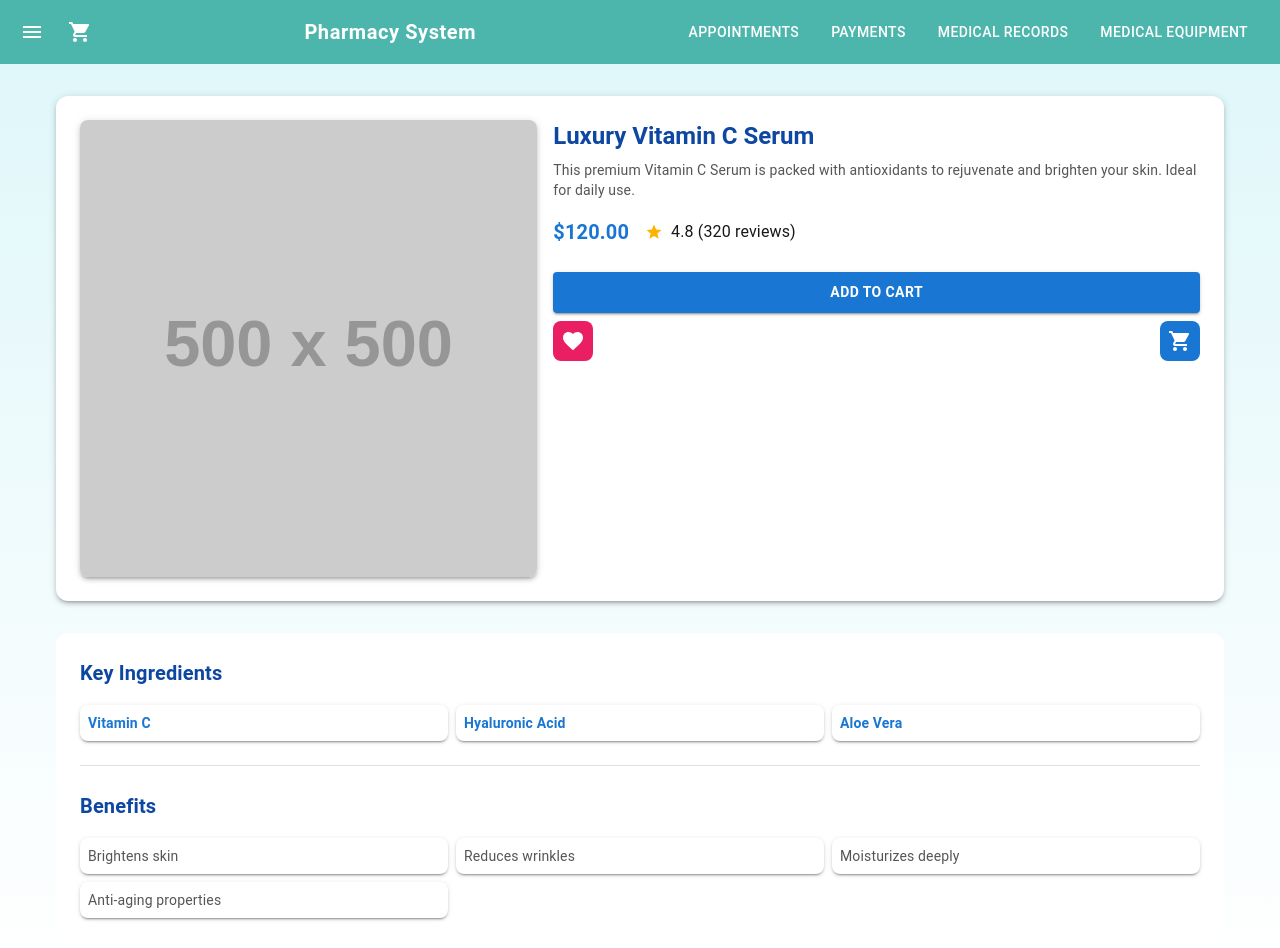
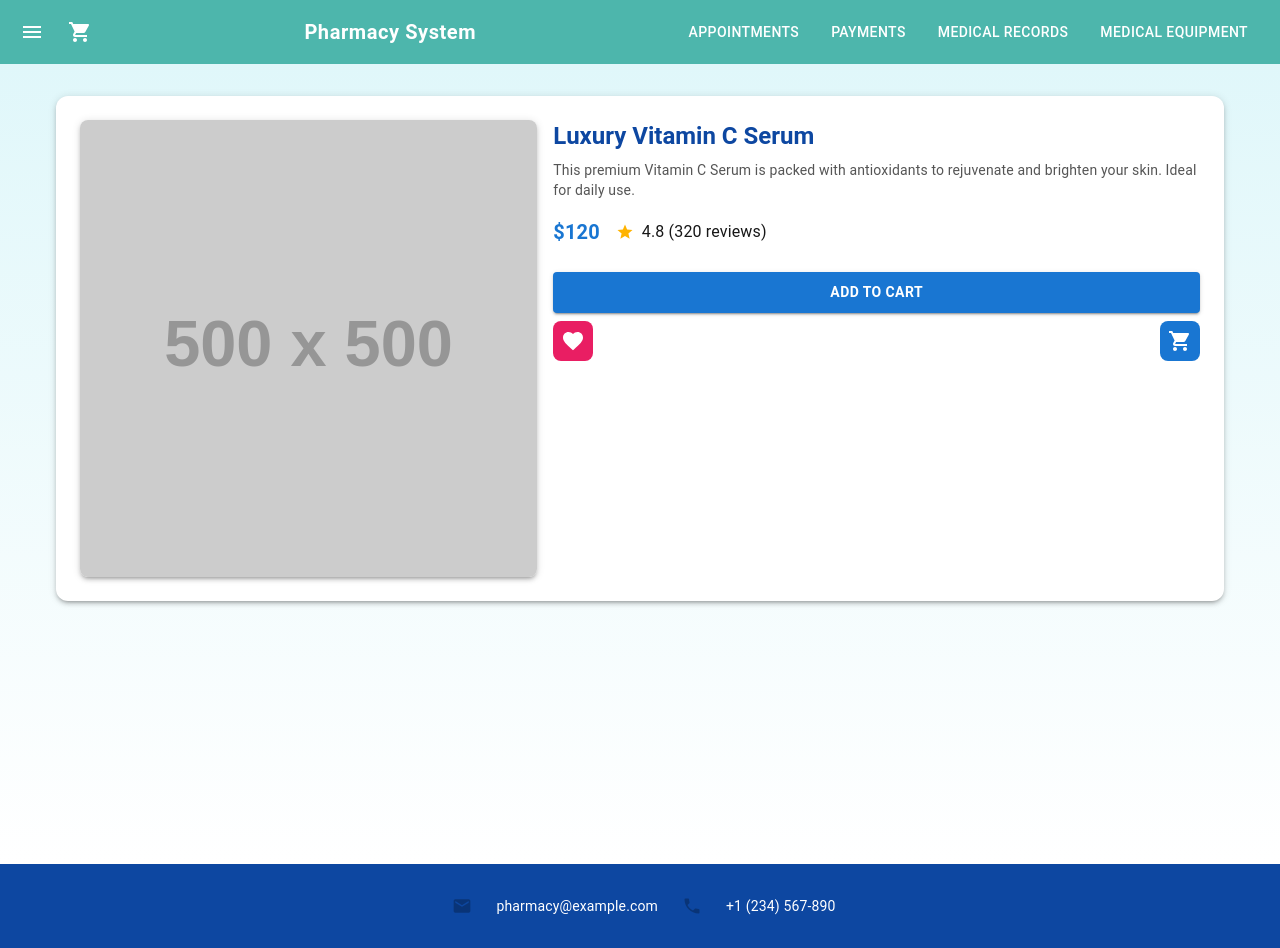
Before and after one commit to moshe4142/my-healthcare-system, a Next.js app: page /product/1 in a window 1280 px wide. Shown: the top 948 px of the page. Built offline with nearby package versions, Linux system fonts and the light colour scheme; sample sign-in values are in the browser's storage.

Commit message:
feat: implement products context and provider with initial product data

```diff
--- /dev/null
+++ b/context/productsContext.tsx
@@ -0,0 +1,122 @@
+import React, { createContext, useContext, useState, ReactNode } from "react";
+
+// הגדרת סוג למוצר
+export interface Product {
+  id: number;
+  name: string;
+  description: string;
+  imageUrl: string;
+  price: number;
+  reviews?: number;
+  reviewCount?: number;
+}
+
+// הגדרת סוג להקשר
+interface ProductsContextType {
+  products: Product[];
+}
+
+// יצירת context עם ערך ברירת מחדל ריק אך תקין טיפוסית
+const ProductsContext = createContext<ProductsContextType>({
+  products: [],
+});
+
+export const ProductsProvider = ({ children }: { children: ReactNode }) => {
+  const [products, setProducts] = useState<Product[]>([
+    {
+      id: 1,
+      name: "Aspirin",
+      description: "Effective for pain relief and reducing inflammation.",
+      imageUrl: "https://cdn.pixabay.com/photo/2015/05/08/20/54/drugs-758837_960_720.jpg",
+      price: 10.99,
+    },
+    {
+      id: 2,
+      name: "Cough Syrup",
+      description: "Soothes sore throat and relieves dry cough.",
+      imageUrl: "https://media.istockphoto.com/id/1366960245/photo/man-pouring-cough-syrup-into-spoon.jpg?s=2048x2048&w=is&k=20&c=VuoskcIRZ8kKt93y21f3piGB5ZheF_jvgSpoj377qCY=",
+      price: 8.49,
+    },
+    {
+      id: 3,
+      name: "Antibiotics",
+      description: "Prescription medication to fight bacterial infections.",
+      imageUrl: "https://media.istockphoto.com/id/1349441051/photo/overhead-view-of-senior-asian-woman-feeling-sick-taking-medicines-in-hand-with-a-glass-of.jpg?s=2048x2048&w=is&k=20&c=swet4f2ZyDBMyMvtOGLdWGDko8Zo-LNLYiQxwCTuVTw=",
+      price: 15.99,
+    },
+    {
+      id: 4,
+      name: "Vitamin C",
+      description: "Boosts immune system and fights colds.",
+      imageUrl: "https://cdn.pixabay.com/photo/2012/04/10/17/40/vitamins-26622_1280.png",
+      price: 5.99,
+    },
+    {
+      id: 5,
+      name: "Pain Relief Gel",
+      description: "Topical gel for muscle and joint pain.",
+      imageUrl: "https://cdn.pixabay.com/photo/2012/04/12/19/45/pill-30353_1280.png",
+      price: 9.49,
+    },
+    {
+      id: 6,
+      name: "Allergy Pills",
+      description: "Effective relief from seasonal allergies.",
+      imageUrl: "https://cdn.pixabay.com/photo/2013/07/13/11/44/capsule-158568_1280.png",
+      price: 7.89,
+    },
+    {
+      id: 7,
+      name: "Multivitamins",
+      description: "Daily support for overall health and wellness.",
+      imageUrl: "https://cdn.pixabay.com/photo/2025/04/25/11/25/multivitamin-9558634_1280.png",
+      price: 12.49,
+    },
+    {
+      id: 8,
+      name: "Eye Drops",
+      description: "Relieves dryness and irritation in eyes.",
+      imageUrl: "https://cdn.pixabay.com/photo/2021/07/12/20/39/dropper-6425049_1280.png",
+      price: 6.99,
+    },
+    {
+      id: 9,
+      name: "Viagra",
+      description: "Used to treat erectile dysfunction in men.",
+      imageUrl: "https://cdn.pixabay.com/photo/2020/05/01/18/59/medicine-5118692_1280.png",
+      price: 29.99,
+    },
+    {
+      id: 10,
+      name: "snoop dog",
+      description: "Used to treat erectile dysfunction in men.",
+      imageUrl: "https://variety.com/wp-content/uploads/2022/11/snoop.jpg?w=1000&h=562&crop=1",
+      price: 999,
+    },
+    {
+      id: 11,
+      name: "50 cent",
+      description: "Used to treat erectile dysfunction in men.",
+      imageUrl: "https://cdn-images.dzcdn.net/images/artist/58da3cca2d598e43c7a7823cf75277e5/1900x1900-000000-80-0-0.jpg",
+      price: 50,
+    },
+    {
+      id: 12,
+      name: "conor mcgregor",
+      description: "Used to treat erectile dysfunction in men.",
+      imageUrl: "https://images.daznservices.com/di/library/DAZN_News/13/5d/conor-mcgregor_1texrxkjfjww41w4lecwy25etn.jpg?t=-1094698001&w=800&quality=100",
+      price: 18,
+    },
+  ]);
+
+  return (
+    <ProductsContext.Provider value={{ products }}>
+      {children}
+    </ProductsContext.Provider>
+  );
+};
+
+// קריאה נוחה מתוך קומפוננטות
+export const useProducts = () => useContext(ProductsContext);
+
+export default ProductsContext;
--- a/context/shoppingCartContext.tsx
+++ b/context/shoppingCartContext.tsx
@@ -4,8 +4,11 @@ type CartItem = {
   id: string;
   name: string;
   price: number;
+  imageUrl: string;
   quantity: number;
+  description?: string; // 👈 אופציונלי (או תוריד את ? אם חובה)
 };
+
 
 type CartContextType = {
   cartItems: CartItem[];
--- a/pages/_app.tsx
+++ b/pages/_app.tsx
@@ -1,22 +1,42 @@
+// pages/_app.tsx
 import type { AppProps } from "next/app";
-import { ThemeProvider } from "../context/ThemeContext";
+import { useEffect, useState } from "react";
+import { useRouter } from "next/router";
 import { CartProvider } from "../context/shoppingCartContext";
-import "../styles/globals.css";
+import { ProductsProvider } from "@/context/productsContext";
 import AuthGuard from "../components/AuthGuard";
 import Layout from "../components/Layout";
+import Skeleton from "../components/LoadingSpinner"; // the spinner component
+import "../styles/globals.css";
 
 export default function MyApp({ Component, pageProps }: AppProps) {
+  const router = useRouter();
+  const [isRouteLoading, setIsRouteLoading] = useState(false);
+
+  useEffect(() => {
+    const handleStart = () => setIsRouteLoading(true);
+    const handleComplete = () => setIsRouteLoading(false);
+
+    router.events.on("routeChangeStart", handleStart);
+    router.events.on("routeChangeComplete", handleComplete);
+    router.events.on("routeChangeError", handleComplete);
+
+    return () => {
+      router.events.off("routeChangeStart", handleStart);
+      router.events.off("routeChangeComplete", handleComplete);
+      router.events.off("routeChangeError", handleComplete);
+    };
+  }, [router]);
+
   return (
-    // עטיפת האפליקציה בקונטקסט של עגלת קניות (ובעתיד גם ערכת נושא)
     <CartProvider>
-      {/* אפשר לפתוח את ThemeProvider כשצריך */}
-      {/* <ThemeProvider> */}
+      <ProductsProvider>
         <AuthGuard>
           <Layout>
-            <Component {...pageProps} />
+            {isRouteLoading ? <Skeleton /> : <Component {...pageProps} />}
           </Layout>
         </AuthGuard>
-      {/* </ThemeProvider> */}
+      </ProductsProvider>
     </CartProvider>
   );
 }
--- a/pages/index.tsx
+++ b/pages/index.tsx
@@ -1,6 +1,16 @@
 import { useCart } from "../context/shoppingCartContext";
-import { useState } from "react";
-import { Box, Button, Card, CardContent, CardMedia, Grid, IconButton, TextField, Typography } from "@mui/material";
+import { useState, useMemo, useCallback } from "react";
+import {
+  Box,
+  Button,
+  Card,
+  CardContent,
+  CardMedia,
+  Grid,
+  IconButton,
+  TextField,
+  Typography,
+} from "@mui/material";
 import { useRouter } from "next/router";
 import { Search, Favorite, LocalHospital, EmojiPeople } from "@mui/icons-material";
 
@@ -8,83 +18,123 @@ const HomePage = () => {
   const router = useRouter();
   const { addToCart } = useCart();
   const [currentPage, setCurrentPage] = useState(1);
+  const [searchTerm, setSearchTerm] = useState("");
   const productsPerPage = 3;
 
-  const products = [
+  const products = useMemo(() => [
     {
       id: 1,
       name: "Aspirin",
       description: "Effective for pain relief and reducing inflammation.",
-      imageUrl: "https://images.unsplash.com/photo-1603393817823-9c80e59b6c87?auto=format&fit=crop&w=800&q=80",
+      imageUrl: "https://cdn.pixabay.com/photo/2015/05/08/20/54/drugs-758837_960_720.jpg",
       price: 10.99,
     },
     {
       id: 2,
       name: "Cough Syrup",
       description: "Soothes sore throat and relieves dry cough.",
-      imageUrl: "https://images.unsplash.com/photo-1620138542429-785f92c190f1?auto=format&fit=crop&w=800&q=80",
+      imageUrl: "https://media.istockphoto.com/id/1366960245/photo/man-pouring-cough-syrup-into-spoon.jpg?s=2048x2048&w=is&k=20&c=VuoskcIRZ8kKt93y21f3piGB5ZheF_jvgSpoj377qCY=",
       price: 8.49,
     },
     {
       id: 3,
       name: "Antibiotics",
       description: "Prescription medication to fight bacterial infections.",
-      imageUrl: "https://images.unsplash.com/photo-1588776814546-ec7f8b90decc?auto=format&fit=crop&w=800&q=80",
+      imageUrl: "https://media.istockphoto.com/id/1349441051/photo/overhead-view-of-senior-asian-woman-feeling-sick-taking-medicines-in-hand-with-a-glass-of.jpg?s=2048x2048&w=is&k=20&c=swet4f2ZyDBMyMvtOGLdWGDko8Zo-LNLYiQxwCTuVTw=",
       price: 15.99,
     },
     {
       id: 4,
       name: "Vitamin C",
       description: "Boosts immune system and fights colds.",
-      imageUrl: "https://images.unsplash.com/photo-1612731486609-4f1b2ffdbfc9?auto=format&fit=crop&w=800&q=80",
+      imageUrl: "https://cdn.pixabay.com/photo/2012/04/10/17/40/vitamins-26622_1280.png",
       price: 5.99,
     },
     {
       id: 5,
       name: "Pain Relief Gel",
       description: "Topical gel for muscle and joint pain.",
-      imageUrl: "https://images.unsplash.com/photo-1620924224894-dc512ec9635d?auto=format&fit=crop&w=800&q=80",
+      imageUrl: "https://cdn.pixabay.com/photo/2012/04/12/19/45/pill-30353_1280.png",
       price: 9.49,
     },
     {
       id: 6,
       name: "Allergy Pills",
       description: "Effective relief from seasonal allergies.",
-      imageUrl: "https://images.unsplash.com/photo-1617957741983-66c3097b005e?auto=format&fit=crop&w=800&q=80",
+      imageUrl: "https://cdn.pixabay.com/photo/2013/07/13/11/44/capsule-158568_1280.png",
       price: 7.89,
     },
     {
       id: 7,
       name: "Multivitamins",
       description: "Daily support for overall health and wellness.",
-      imageUrl: "https://images.unsplash.com/photo-1618915929368-39681f146874?auto=format&fit=crop&w=800&q=80",
+      imageUrl: "https://cdn.pixabay.com/photo/2025/04/25/11/25/multivitamin-9558634_1280.png",
       price: 12.49,
     },
     {
       id: 8,
       name: "Eye Drops",
       description: "Relieves dryness and irritation in eyes.",
-      imageUrl: "https://images.unsplash.com/photo-1588774069261-126708724251?auto=format&fit=crop&w=800&q=80",
+      imageUrl: "https://cdn.pixabay.com/photo/2021/07/12/20/39/dropper-6425049_1280.png",
       price: 6.99,
     },
     {
       id: 9,
       name: "Viagra",
       description: "Used to treat erectile dysfunction in men.",
-      imageUrl: "https://images.unsplash.com/photo-1610621345176-408a18986e5d?auto=format&fit=crop&w=800&q=80",
+      imageUrl: "https://cdn.pixabay.com/photo/2020/05/01/18/59/medicine-5118692_1280.png",
       price: 29.99,
     },
-  ];
+    {
+      id: 10,
+      name: "snoop dog",
+      description: "Used to treat erectile dysfunction in men.",
+      imageUrl: "https://variety.com/wp-content/uploads/2022/11/snoop.jpg?w=1000&h=562&crop=1",
+      price: 999,
+    },
+   {
+      id: 11,
+      name: "50 cent",
+      description: "Used to treat erectile dysfunction in men.",
+      imageUrl: "https://cdn-images.dzcdn.net/images/artist/58da3cca2d598e43c7a7823cf75277e5/1900x1900-000000-80-0-0.jpg",
+      price: 50,
+    },
+    {
+      id: 12,
+      name: "conor mcgregor",
+      description: "Used to treat erectile dysfunction in men.",
+      imageUrl: "https://images.daznservices.com/di/library/DAZN_News/13/5d/conor-mcgregor_1texrxkjfjww41w4lecwy25etn.jpg?t=-1094698001&w=800&quality=100",
+      price: 18,
+    },
+  ], []);
 
-  const totalPages = Math.ceil(products.length / productsPerPage);
-  const paginatedProducts = products.slice(
+  const filteredProducts = useMemo(() =>
+    products.filter((product) =>
+      product.name.toLowerCase().includes(searchTerm.toLowerCase())
+    ), [products, searchTerm]);
+
+  const totalPages = useMemo(() =>
+    Math.ceil(filteredProducts.length / productsPerPage), [filteredProducts]);
+
+  const paginatedProducts = useMemo(() =>
+    filteredProducts.slice(
       (currentPage - 1) * productsPerPage,
       currentPage * productsPerPage
-  );
+    ), [filteredProducts, currentPage]);
 
-  const navigateToProductPage = (productId: number) => {
+  const navigateToProductPage = useCallback((productId: number) => {
     router.push(`/product/${productId}`);
-  };
+  }, [router]);
+
+  const handleSearch = useCallback(() => {
+    setCurrentPage(1);
+  }, []);
+
+  const handleKeyDown = useCallback((e: React.KeyboardEvent<HTMLInputElement>) => {
+    if (e.key === "Enter") {
+      handleSearch();
+    }
+  }, [handleSearch]);
 
   return (
     <div
@@ -108,6 +158,9 @@ const HomePage = () => {
         <TextField
           variant="outlined"
           placeholder="Search for medicines, supplements, products..."
+          value={searchTerm}
+          onChange={(e) => setSearchTerm(e.target.value)}
+          onKeyDown={handleKeyDown}
           sx={{
             width: { xs: "100%", sm: "60%", md: "50%" },
             backgroundColor: "white",
@@ -115,7 +168,9 @@ const HomePage = () => {
           }}
         />
         <IconButton
+          onClick={handleSearch}
           sx={{
+            width: 56,
             ml: 2,
             backgroundColor: "#1976d2",
             color: "white",
@@ -133,7 +188,8 @@ const HomePage = () => {
         </Typography>
 
         <Grid container spacing={4} justifyContent="center">
-          {paginatedProducts.map((product) => (
+          {paginatedProducts.length > 0 ? (
+            paginatedProducts.map((product) => (
               <Grid item xs={12} sm={6} md={4} key={product.id}>
                 <Card
                   sx={{
@@ -148,9 +204,9 @@ const HomePage = () => {
                   <CardMedia
                     component="img"
                     alt={product.name}
-                  height="200"
+                    className="rounded-t-lg"
                     image={product.imageUrl}
-                  sx={{ objectFit: "cover" }}
+                    sx={{ objectFit: "cover", height: 220 }}
                   />
                   <CardContent className="bg-gray-100">
                     <Typography variant="h6" sx={{ fontWeight: 700, color: "#0d47a1" }}>
@@ -181,22 +237,33 @@ const HomePage = () => {
                           name: product.name,
                           price: product.price,
                           quantity: 1,
+                          imageUrl: product.imageUrl, // חובה להוסיף שדה זה
+
                         })
                       }
                     >
                       Add to Cart
                     </Button>
+{/* ..... */}
                   </CardContent>
                 </Card>
               </Grid>
-          ))}
+            ))
+          ) : (
+            <Typography sx={{ textAlign: "center", mt: 4, color: "#888" }}>
+              No products found for "{searchTerm}"
+            </Typography>
+          )}
         </Grid>
 
+        {totalPages > 1 && (
           <Box sx={{ display: "flex", justifyContent: "center", mt: 4 }}>
             {Array.from({ length: totalPages }, (_, index) => (
               <Button
                 key={index}
-              onClick={() => setCurrentPage(index + 1)}
+                onClick={() => {
+                  if (currentPage !== index + 1) setCurrentPage(index + 1);
+                }}
                 variant={currentPage === index + 1 ? "contained" : "outlined"}
                 color="primary"
                 sx={{ mx: 1 }}
@@ -205,6 +272,7 @@ const HomePage = () => {
               </Button>
             ))}
           </Box>
+        )}
       </Box>
 
       <Box sx={{ backgroundColor: "#e3f2fd", py: 6, mt: 8, px: 3, textAlign: "center" }}>
@@ -214,28 +282,28 @@ const HomePage = () => {
         <Grid container spacing={4} justifyContent="center">
           <Grid item xs={12} sm={4}>
             <Favorite sx={{ fontSize: 50, color: "#ef5350" }} />
-            <Typography variant="h6" sx={{ fontWeight: 600, mt: 2 }}>
+            <Typography variant="h6" sx={{ fontWeight: 600, mt: 2, color: "#555"  }}>
               Quality Care
             </Typography>
-            <Typography variant="body2">
+            <Typography variant="body2" sx={{ color: "#555" }}>
               We ensure the highest quality healthcare products and services.
             </Typography>
           </Grid>
           <Grid item xs={12} sm={4}>
             <LocalHospital sx={{ fontSize: 50, color: "#66bb6a" }} />
-            <Typography variant="h6" sx={{ fontWeight: 600, mt: 2 }}>
+            <Typography variant="h6" sx={{ fontWeight: 600, mt: 2 ,color: "#555"}}>
               Certified Pharmacists
             </Typography>
-            <Typography variant="body2">
+            <Typography variant="body2" sx={{ color: "#555" }}>
               Our pharmacists are certified professionals ready to assist you.
             </Typography>
           </Grid>
           <Grid item xs={12} sm={4}>
             <EmojiPeople sx={{ fontSize: 50, color: "#42a5f5" }} />
-            <Typography variant="h6" sx={{ fontWeight: 600, mt: 2 }}>
+            <Typography variant="h6" sx={{color: "#555", fontWeight: 600, mt: 2 }}>
               Customer Focused
             </Typography>
-            <Typography variant="body2">
+            <Typography variant="body2" sx={{ color: "#555" }}>
               We value our customers and prioritize their health and satisfaction.
             </Typography>
           </Grid>
@@ -246,7 +314,3 @@ const HomePage = () => {
 };
 
 export default HomePage;
-
-export async function getServerSideProps() {
-  return { props: {} };
-}
--- a/pages/product/[id].tsx
+++ b/pages/product/[id].tsx
@@ -12,19 +12,21 @@ import {
   } from "@mui/material";
   import { ShoppingCart, Favorite, Star } from "@mui/icons-material";
   import Footer from "@/components/Footer";
+  import { useCart } from "../../context/shoppingCartContext"; // 👈 חדש
 
   const ProductPage = () => {
     const router = useRouter();
+    const { addToCart } = useCart(); // 👈 חדש
     const { productId } = router.query;
 
     // Mock product data
     const product = {
-    id: productId,
+      id: Number(productId),
       name: "Luxury Vitamin C Serum",
       description:
         "This premium Vitamin C Serum is packed with antioxidants to rejuvenate and brighten your skin. Ideal for daily use.",
       imageUrl: "https://placehold.co/500x500?text=Serum",
-    price: "120.00",
+      price: 120.0,
       ingredients: ["Vitamin C", "Hyaluronic Acid", "Aloe Vera"],
       benefits: [
         "Brightens skin",
@@ -34,6 +36,16 @@ const ProductPage = () => {
       ],
       reviews: 4.8,
       reviewCount: 320,
+    };
+
+    const handleAddToCart = () => {
+      addToCart({
+        id: product.id.toString(), // ✅ עכשיו זה string
+        name: product.name,
+        price: product.price,
+        imageUrl: product.imageUrl,
+        quantity: 1,
+      });
     };
 
     return (
@@ -84,14 +96,16 @@ const ProductPage = () => {
                 </Grid>
 
                 <Grid item xs={12} sm={6} md={7}>
-                <Typography variant="h5" sx={{ fontWeight: 700, color: "#0d47a1" }}>
+                  <Typography
+                    variant="h5"
+                    sx={{ fontWeight: 700, color: "#0d47a1" }}
+                  >
                     {product.name}
                   </Typography>
                   <Typography variant="body2" sx={{ color: "#555", mt: 1 }}>
                     {product.description}
                   </Typography>
 
-                {/* Price and Reviews */}
                   <Box sx={{ display: "flex", alignItems: "center", mt: 2 }}>
                     <Typography
                       variant="h6"
@@ -123,10 +137,17 @@ const ProductPage = () => {
                         backgroundColor: "#1976d2",
                         "&:hover": { backgroundColor: "#1565c0" },
                       }}
+                      onClick={handleAddToCart} // 👈 חדש
                     >
                       Add to Cart
                     </Button>
-                  <Box sx={{ display: "flex", justifyContent: "space-between", mt: 1 }}>
+                    <Box
+                      sx={{
+                        display: "flex",
+                        justifyContent: "space-between",
+                        mt: 1,
+                      }}
+                    >
                       <IconButton
                         sx={{
                           backgroundColor: "#e91e63",
@@ -144,6 +165,7 @@ const ProductPage = () => {
                           borderRadius: 2,
                           "&:hover": { backgroundColor: "#115293" },
                         }}
+                        onClick={handleAddToCart} // 👈 גם פה אם אתה רוצה קיצור
                       >
                         <ShoppingCart />
                       </IconButton>
@@ -153,48 +175,7 @@ const ProductPage = () => {
               </Grid>
             </Box>
 
-          {/* Product Details */}
-          <Box
-            sx={{
-              padding: 3,
-              backgroundColor: "white",
-              marginTop: 4,
-              borderRadius: 3,
-              width: "100%",
-            }}
-          >
-            <Typography variant="h6" sx={{ fontWeight: 700, color: "#0d47a1" }}>
-              Key Ingredients
-            </Typography>
-            <Grid container spacing={1} sx={{ mt: 1 }}>
-              {product.ingredients.map((ingredient, index) => (
-                <Grid item xs={6} sm={4} key={index}>
-                  <Card sx={{ borderRadius: 2, boxShadow: 2, padding: 1 }}>
-                    <Typography variant="body2" sx={{ fontWeight: 600, color: "#1976d2" }}>
-                      {ingredient}
-                    </Typography>
-                  </Card>
-                </Grid>
-              ))}
-            </Grid>
-
-            <Divider sx={{ my: 3 }} />
-
-            <Typography variant="h6" sx={{ fontWeight: 700, color: "#0d47a1" }}>
-              Benefits
-            </Typography>
-            <Grid container spacing={1} sx={{ mt: 1 }}>
-              {product.benefits.map((benefit, index) => (
-                <Grid item xs={6} sm={4} key={index}>
-                  <Card sx={{ borderRadius: 2, boxShadow: 2, padding: 1 }}>
-                    <Typography variant="body2" sx={{ color: "#555" }}>
-                      {benefit}
-                    </Typography>
-                  </Card>
-                </Grid>
-              ))}
-            </Grid>
-          </Box>
+            {/* שאר הדף... */}
           </Box>
         </Box>
 
```
Also changed, not shown: pages/cart.tsx (+6 -2 lines). Lines whose indentation alone changed are shown as unchanged.
